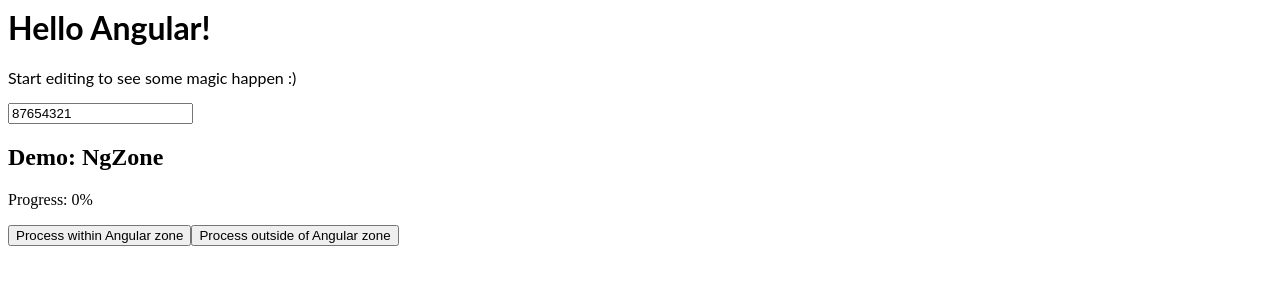
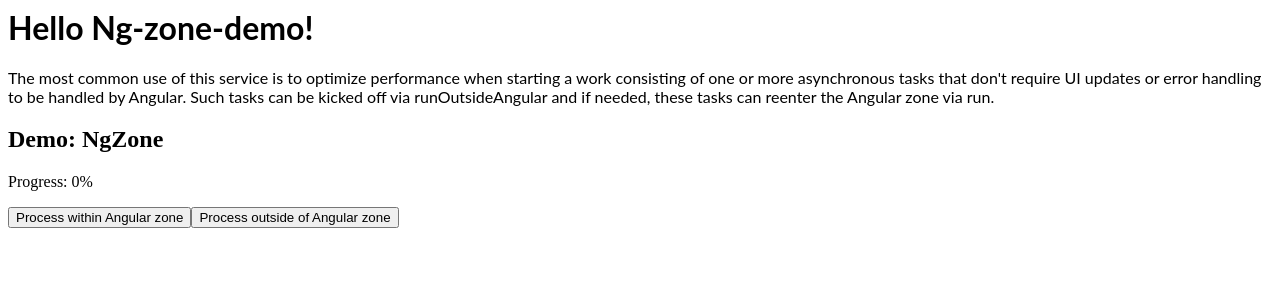
Before and after one commit to m-varadhan/Angular-Playgroud, an Angular app: page / in a window 1280 px wide. Shown: the top 300 px of the page. Built offline with nearby package versions, Linux system fonts and the light colour scheme.

Commit message:
Presentation Changes

```diff
--- a/src/app/app.component.html
+++ b/src/app/app.component.html
@@ -1,8 +1,8 @@
 <hello name="{{ name }}"></hello>
 <p>
-  Start editing to see some magic happen :)
+  The most common use of this service is to optimize performance when starting a work consisting of one or more asynchronous tasks that don't require UI updates or error handling to be handled by Angular. Such tasks can be kicked off via runOutsideAngular and if needed, these tasks can reenter the Angular zone via run.
 </p>
   <form [formGroup]="form">
-  <input id="username" name="username" class="form-control" formControlName="username"/>
+
   <ng-zone-demo></ng-zone-demo>
   </form>
--- a/src/app/app.component.ts
+++ b/src/app/app.component.ts
@@ -8,7 +8,7 @@
   styleUrls: [ './app.component.css' ]
 })
 export class AppComponent implements OnInit {
-  name = 'Angular';
+  name = 'Ng-zone-demo';
   form: FormGroup;
 
   constructor(formBuilder: FormBuilder) {
```
